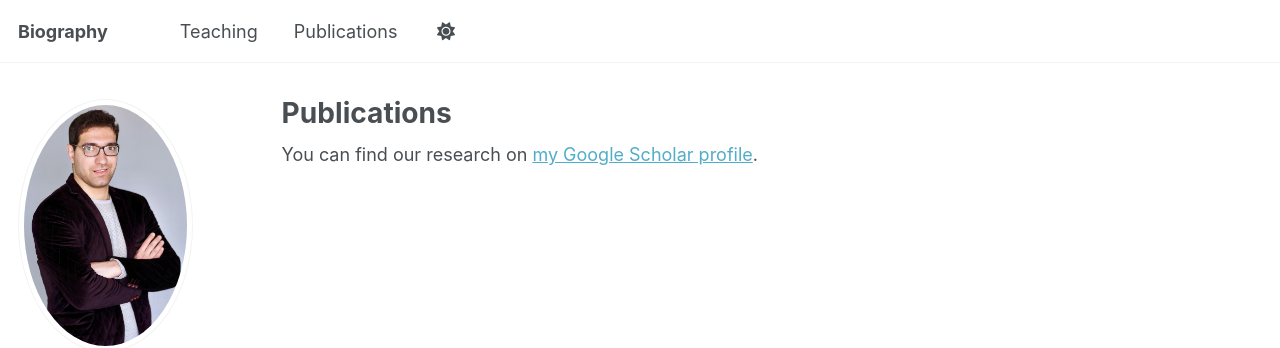
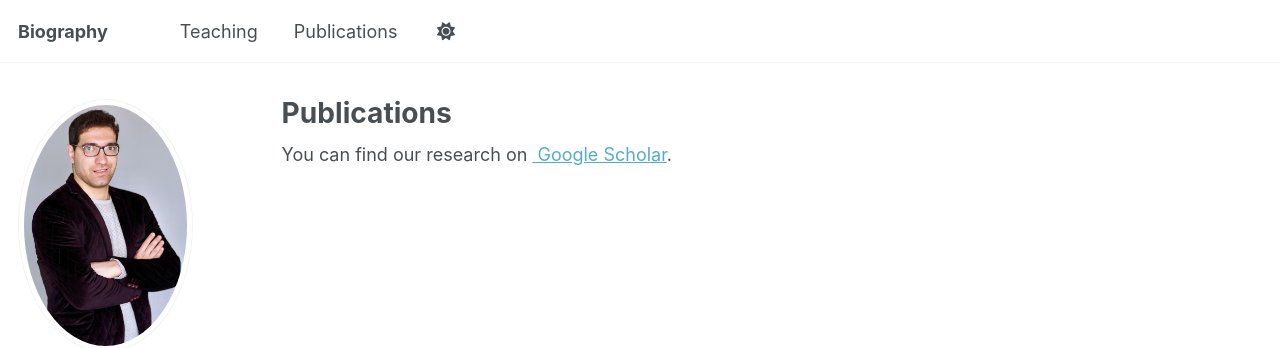
Before and after one commit to ahmadtanhaa/ahmadtanhaa.github.io, a Jekyll site: the page built from _pages/publications.html, in a window 1280 px wide. Shown: the top 348 px of the page. Built offline with Jekyll 4.4.1, drawn with Linux system fonts in a browser that asks for light colours; some web fonts are replaced; a script that is not in the unit is left out.

Commit message:
Update publications.html

```diff
--- a/_pages/publications.html
+++ b/_pages/publications.html
@@ -6,7 +6,7 @@ author_profile: true
 ---
 
 {% if site.author.googlescholar %}
-  <div class="wordwrap">You can find our research on <a href="{{site.author.googlescholar}}">my Google Scholar profile</a>.</div>
+  <div class="wordwrap">You can find our research on <a href="{{site.author.googlescholar}}"> Google Scholar</a>.</div>
 {% endif %}
 
 {% include base_path %}
```
